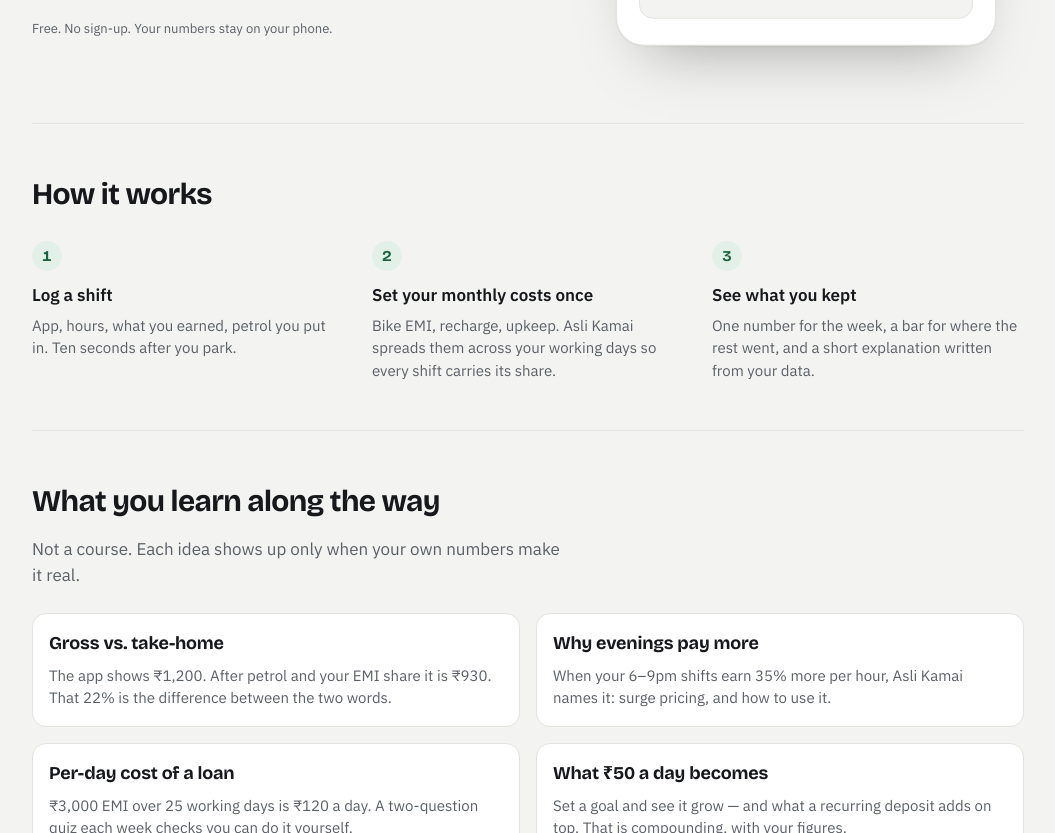
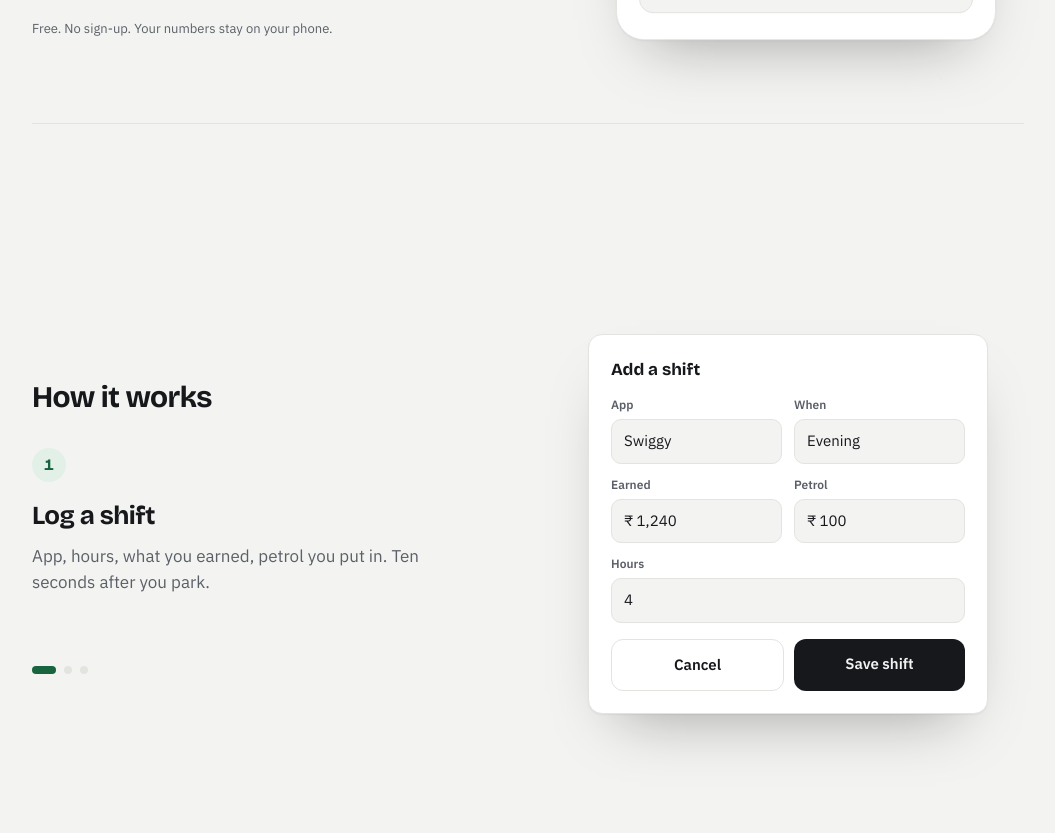
Before and after one commit to MONSTER13LIAR/Asli-Kamai, a React (Vite) app: page / in a window 1280 px wide. Shown: the part 580-1413 px from the top of the page, without its empty margins (112-1167 px from the left). Built offline with nearby package versions, Linux system fonts and the light colour scheme.

Commit message:
Turn how-it-works into a pinned scroll stage with one step and app card at a time

```diff
--- a/src/Site.tsx
+++ b/src/Site.tsx
@@ -1,4 +1,4 @@
-import { useEffect, useState } from 'react'
+import { useEffect, useRef, useState } from 'react'
 
 const APP_URL = '/app/'
 const APK_URL = '#download' // replace with the APK link when it exists
@@ -115,23 +115,7 @@
         </div>
       </section>
 
-      <section id="how" className="section">
-        <h2>How it works</h2>
-        <ol className="steps">
-          <li>
-            <b>Log a shift</b>
-            <p>App, hours, what you earned, petrol you put in. Ten seconds after you park.</p>
-          </li>
-          <li>
-            <b>Set your monthly costs once</b>
-            <p>Bike EMI, recharge, upkeep. Asli Kamai spreads them across your working days so every shift carries its share.</p>
-          </li>
-          <li>
-            <b>See what you kept</b>
-            <p>One number for the week, a bar for where the rest went, and a short explanation written from your data.</p>
-          </li>
-        </ol>
-      </section>
+      <HowItWorks />
 
       <section id="learn" className="section">
         <h2>What you learn along the way</h2>
@@ -179,3 +163,117 @@
     </div>
   )
 }
+
+const STEPS = [
+  {
+    title: 'Log a shift',
+    body: 'App, hours, what you earned, petrol you put in. Ten seconds after you park.',
+  },
+  {
+    title: 'Set your monthly costs once',
+    body: 'Bike EMI, recharge, upkeep. Asli Kamai spreads them across your working days so every shift carries its share.',
+  },
+  {
+    title: 'See what you kept',
+    body: 'One number for the week, a bar for where the rest went, and a short explanation written from your data.',
+  },
+]
+
+// Scroll-driven steps: the section is a tall track, the stage inside it is
+// pinned, and the active step (text + app card) swaps in place as the
+// reader moves through the track. One step visible at a time.
+function HowItWorks() {
+  const track = useRef<HTMLElement>(null)
+  const [active, setActive] = useState(0)
+
+  useEffect(() => {
+    let raf = 0
+    const update = () => {
+      raf = 0
+      const el = track.current
+      if (!el) return
+      const rect = el.getBoundingClientRect()
+      const travel = el.offsetHeight - window.innerHeight
+      const progress = travel > 0 ? Math.min(1, Math.max(0, -rect.top / travel)) : 0
+      setActive(Math.min(STEPS.length - 1, Math.floor(progress * STEPS.length)))
+    }
+    const onScroll = () => {
+      if (!raf) raf = requestAnimationFrame(update)
+    }
+    update()
+    window.addEventListener('scroll', onScroll, { passive: true })
+    window.addEventListener('resize', onScroll)
+    return () => {
+      window.removeEventListener('scroll', onScroll)
+      window.removeEventListener('resize', onScroll)
+      if (raf) cancelAnimationFrame(raf)
+    }
+  }, [])
+
+  const state = (i: number) => (i === active ? 'is-active' : i < active ? 'is-past' : 'is-next')
+
+  return (
+    <section id="how" className="how" ref={track}>
+      <div className="how-stage">
+        <div className="how-copy">
+          <h2>How it works</h2>
+          <div className="how-steps">
+            {STEPS.map((s, i) => (
+              <div className={'how-step ' + state(i)} key={s.title} aria-hidden={i !== active}>
+                <span className="how-num">{i + 1}</span>
+                <b>{s.title}</b>
+                <p>{s.body}</p>
+              </div>
+            ))}
+          </div>
+          <div className="how-dots" aria-hidden="true">
+            {STEPS.map((_, i) => <i key={i} className={i === active ? 'on' : ''} />)}
+          </div>
+        </div>
+
+        <div className="how-cards">
+          <div className={'how-card card ' + state(0)} aria-hidden={active !== 0}>
+            <h3>Add a shift</h3>
+            <div className="form">
+              <div className="field"><label>App</label><div className="fake">Swiggy</div></div>
+              <div className="field"><label>When</label><div className="fake">Evening</div></div>
+              <div className="field"><label>Earned</label><div className="fake">₹ 1,240</div></div>
+              <div className="field"><label>Petrol</label><div className="fake">₹ 100</div></div>
+              <div className="field full"><label>Hours</label><div className="fake">4</div></div>
+              <div className="actions full"><span className="btn ghost">Cancel</span><span className="btn">Save shift</span></div>
+            </div>
+          </div>
+
+          <div className={'how-card card ' + state(1)} aria-hidden={active !== 1}>
+            <h3>Monthly costs</h3>
+            <div className="costs">
+              <div className="cost"><span>Bike EMI</span><b>₹3,000</b></div>
+              <div className="cost"><span>Recharge</span><b>₹299</b></div>
+              <div className="cost"><span>Upkeep</span><b>₹500</b></div>
+            </div>
+            <div className="costs-foot">
+              <span>Over 25 working days that is <b>₹152</b> a day</span>
+              <span className="btn ghost small">Edit</span>
+            </div>
+          </div>
+
+          <div className={'how-card card ' + state(2)} aria-hidden={active !== 2}>
+            <div className="eyebrow">Kept this week</div>
+            <div className="kept"><span className="rupee">₹</span>5,140</div>
+            <p className="sub">of <b>₹7,650</b> earned · <span className="gone">33% gone</span> before you saw it</p>
+            <div className="bar">
+              <span className="fuel" style={{ width: '17%' }} />
+              <span className="emi" style={{ width: '11%' }} />
+              <span className="recharge" style={{ width: '5%' }} />
+              <span className="kept" style={{ width: '67%' }} />
+            </div>
+            <div className="explain-mini">
+              <span className="tag">From your own numbers</span>
+              <p>₹1,300 went to petrol and ₹1,210 was your share of EMI and recharge. What you kept is ₹5,140.</p>
+            </div>
+          </div>
+        </div>
+      </div>
+    </section>
+  )
+}
--- a/src/site.css
+++ b/src/site.css
@@ -132,31 +132,106 @@
 }
 .section .lead { margin-bottom: 24px; }
 
-.steps {
-  list-style: none;
-  counter-reset: step;
-  margin: 24px 0 0;
-  padding: 0;
+/* how it works: tall scroll track with a pinned stage */
+.how {
+  height: 340vh;
+  border-top: 1px solid var(--line);
+}
+.how-stage {
+  position: sticky;
+  top: 0;
+  height: 100vh;
   display: grid;
-  grid-template-columns: repeat(3, 1fr);
-  gap: 28px;
+  grid-template-columns: 1fr 1fr;
+  gap: 48px;
+  align-items: center;
 }
-.steps li { counter-increment: step; }
-.steps li::before {
-  content: counter(step);
+.how-copy h2 {
+  margin: 0 0 28px;
+  font-family: var(--display);
+  font-weight: 700;
+  font-size: 30px;
+  letter-spacing: -0.02em;
+}
+.how-steps { position: relative; min-height: 190px; }
+.how-step {
+  position: absolute;
+  inset: 0 0 auto 0;
+  transition: opacity 380ms ease, transform 380ms cubic-bezier(0.2, 0.7, 0.2, 1);
+}
+.how-step.is-active { opacity: 1; transform: translateY(0); }
+.how-step.is-past { opacity: 0; transform: translateY(-28px); pointer-events: none; }
+.how-step.is-next { opacity: 0; transform: translateY(28px); pointer-events: none; }
+.how-num {
   display: inline-flex;
   align-items: center;
   justify-content: center;
-  width: 30px; height: 30px;
+  width: 34px; height: 34px;
   border-radius: 50%;
   background: var(--kept-soft);
   color: var(--kept);
   font-family: var(--display);
   font-weight: 700;
-  margin-bottom: 12px;
+  font-size: 16px;
+  margin-bottom: 14px;
 }
-.steps b { display: block; font-size: 17px; margin-bottom: 6px; }
-.steps p { margin: 0; color: var(--ink-2); }
+.how-step b {
+  display: block;
+  font-family: var(--display);
+  font-weight: 700;
+  font-size: 26px;
+  letter-spacing: -0.02em;
+  margin-bottom: 8px;
+}
+.how-step p { margin: 0; color: var(--ink-2); font-size: 17px; line-height: 1.55; max-width: 40ch; }
+.how-dots { display: flex; gap: 8px; margin-top: 28px; }
+.how-dots i { width: 8px; height: 8px; border-radius: 4px; background: var(--line); transition: width 300ms ease, background 300ms ease; }
+.how-dots i.on { width: 24px; background: var(--kept); }
+
+.how-cards { position: relative; height: 360px; }
+.how-card {
+  position: absolute;
+  inset: 0;
+  margin: auto;
+  height: fit-content;
+  max-width: 400px;
+  padding: 22px;
+  box-shadow: 0 1px 2px rgba(0, 0, 0, 0.06), 0 30px 60px -30px rgba(0, 0, 0, 0.35);
+  transition: opacity 380ms ease, transform 380ms cubic-bezier(0.2, 0.7, 0.2, 1);
+}
+.how-card.is-active { opacity: 1; transform: translateY(0) scale(1); }
+.how-card.is-past { opacity: 0; transform: translateY(-36px) scale(0.97); pointer-events: none; }
+.how-card.is-next { opacity: 0; transform: translateY(36px) scale(0.97); pointer-events: none; }
+.how-card h3 {
+  margin: 0 0 14px;
+  font-family: var(--display);
+  font-weight: 700;
+  font-size: 17px;
+}
+.how-card .fake {
+  border: 1px solid var(--line);
+  background: var(--paper);
+  border-radius: 10px;
+  padding: 10px 12px;
+  font-size: 15px;
+}
+.how-card .actions .btn { flex: 1; cursor: default; }
+.how-card .kept { font-size: 52px; margin: 6px 0; }
+.how-card .sub { margin: 0 0 6px; }
+.explain-mini { margin-top: 14px; padding-top: 14px; border-top: 1px solid var(--line); }
+.explain-mini p { margin: 0; font-size: 14px; line-height: 1.5; }
+.explain-mini .tag {
+  display: inline-block;
+  font-size: 11px;
+  font-weight: 600;
+  letter-spacing: 0.05em;
+  text-transform: uppercase;
+  color: var(--kept);
+  background: var(--kept-soft);
+  border-radius: 6px;
+  padding: 3px 7px;
+  margin-bottom: 8px;
+}
 
 .grid { display: grid; grid-template-columns: repeat(2, 1fr); gap: 16px; }
 .grid .card h3 {
@@ -180,12 +255,22 @@
 
 @media (prefers-reduced-motion: reduce) {
   .float .phone, .particles i { animation: none; }
+  .how-step, .how-card { transition: opacity 200ms ease; transform: none !important; }
   .particles i { opacity: 0.5; }
 }
 
 @media (max-width: 820px) {
   .hero-site { grid-template-columns: 1fr; gap: 40px; padding: 32px 0 48px; }
-  .steps { grid-template-columns: 1fr; gap: 22px; }
+  .how { height: 300vh; }
+  .how-stage { grid-template-columns: 1fr; gap: 20px; align-content: center; }
+  .how-copy h2 { margin-bottom: 18px; font-size: 26px; }
+  .how-steps { min-height: 150px; }
+  .how-step b { font-size: 22px; }
+  .how-step p { font-size: 15px; }
+  .how-dots { margin-top: 12px; }
+  .how-cards { height: 300px; }
+  .how-card { max-width: 100%; padding: 16px; }
+  .how-card .kept { font-size: 44px; }
   .grid { grid-template-columns: 1fr; }
   .nav nav a:not(.btn) { display: none; }
   .nav .brand { font-size: 40px; top: 3px; }
```
